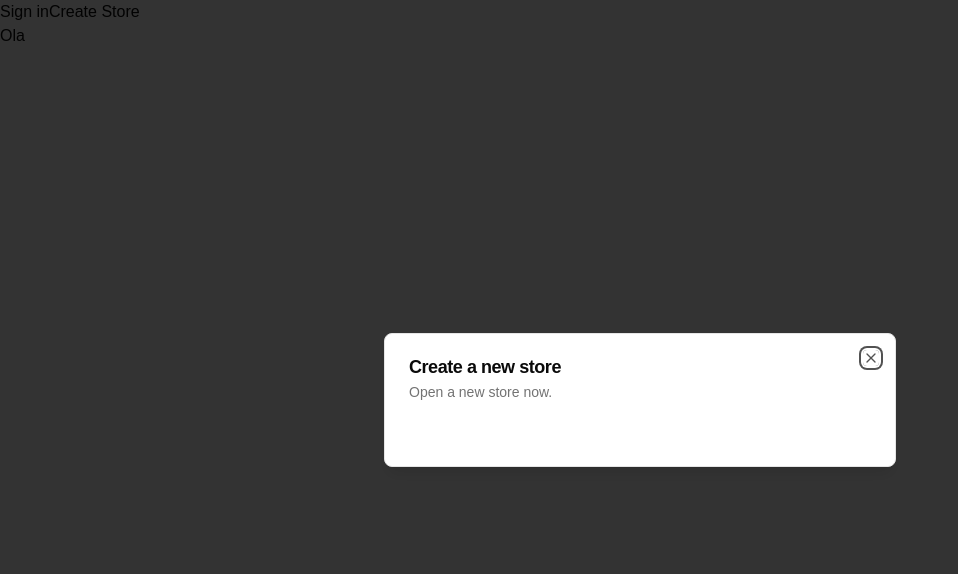
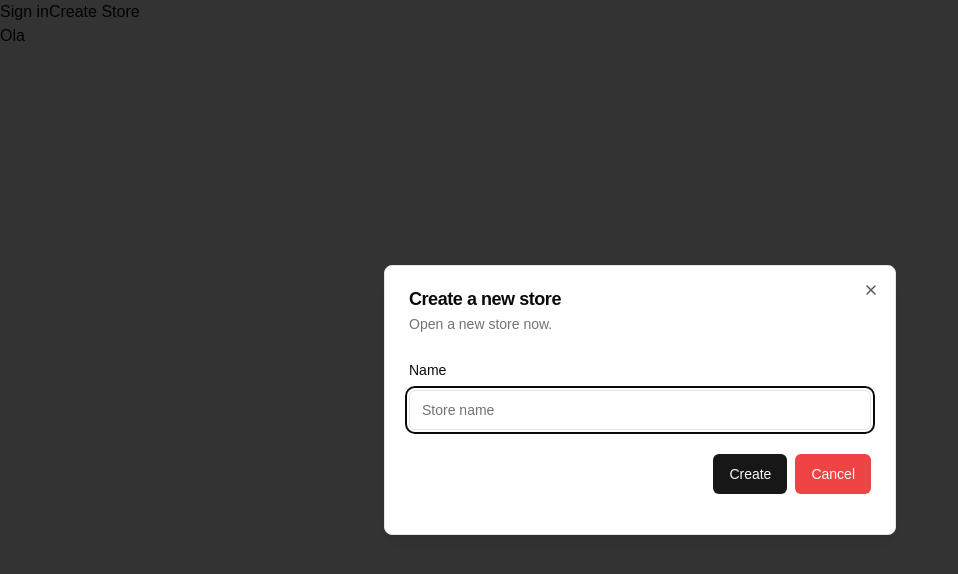
Before and after one commit to rorisangputu/multistore-admin, a Next.js app: page / in a window 1280 px wide. Both pictures are taken after a click on the button "Create Store". Shown: the top 574 px of the page, without its empty margins (0-958 px from the left). Built offline with nearby package versions, Linux system fonts and the light colour scheme; no server answers.

Commit message:
adding form to modal

```diff
--- a/components/modal/store-modal.tsx
+++ b/components/modal/store-modal.tsx
@@ -7,7 +7,9 @@ import { zodResolver } from "@hookform/resolvers/zod";
 import { useState } from "react";
 import { useForm } from "react-hook-form";
 import { z } from 'zod';
-import { Form } from "@/components/ui/form";
+import { Form, FormControl, FormField, FormItem, FormLabel, FormMessage,  } from "@/components/ui/form";
+import { Input } from "@/components/ui/input";
+import { Button } from "@/components/ui/button";
 
 const formSchema = z.object({
     name: z.string().min(2, {message: "Store name should be minimum 2 characters"})
@@ -39,10 +41,27 @@ export const StoreModal = () => {
                 <div className="space-y-4 py-2 pb-4">
                     <Form {...form}>
                         <form onSubmit={form.handleSubmit(onSubmit)}>
-
+                            <FormField control={form.control} name="name" render={({ field }) => (
+                                <FormItem>
+                                    <FormLabel>Name</FormLabel>
+                                    <FormControl>
+                                        <Input
+                                            disabled={isLoading}
+                                            placeholder="Store name"
+                                            {...field}
+                                        />
+                                    </FormControl>
+                                    <FormMessage/>
+                                </FormItem>
+                            )} />
+                            <div className="pt-6 space-x-2 flex items-center justify-end w-full">
+                                <Button disabled={isLoading} type="submit">Create</Button>
+                                <Button disabled={isLoading} type="button" variant={"destructive"}>Cancel</Button>
+                            </div>
                         </form>
                     </Form>
                 </div>
+
             </div>
       </Modal>
     )
```
